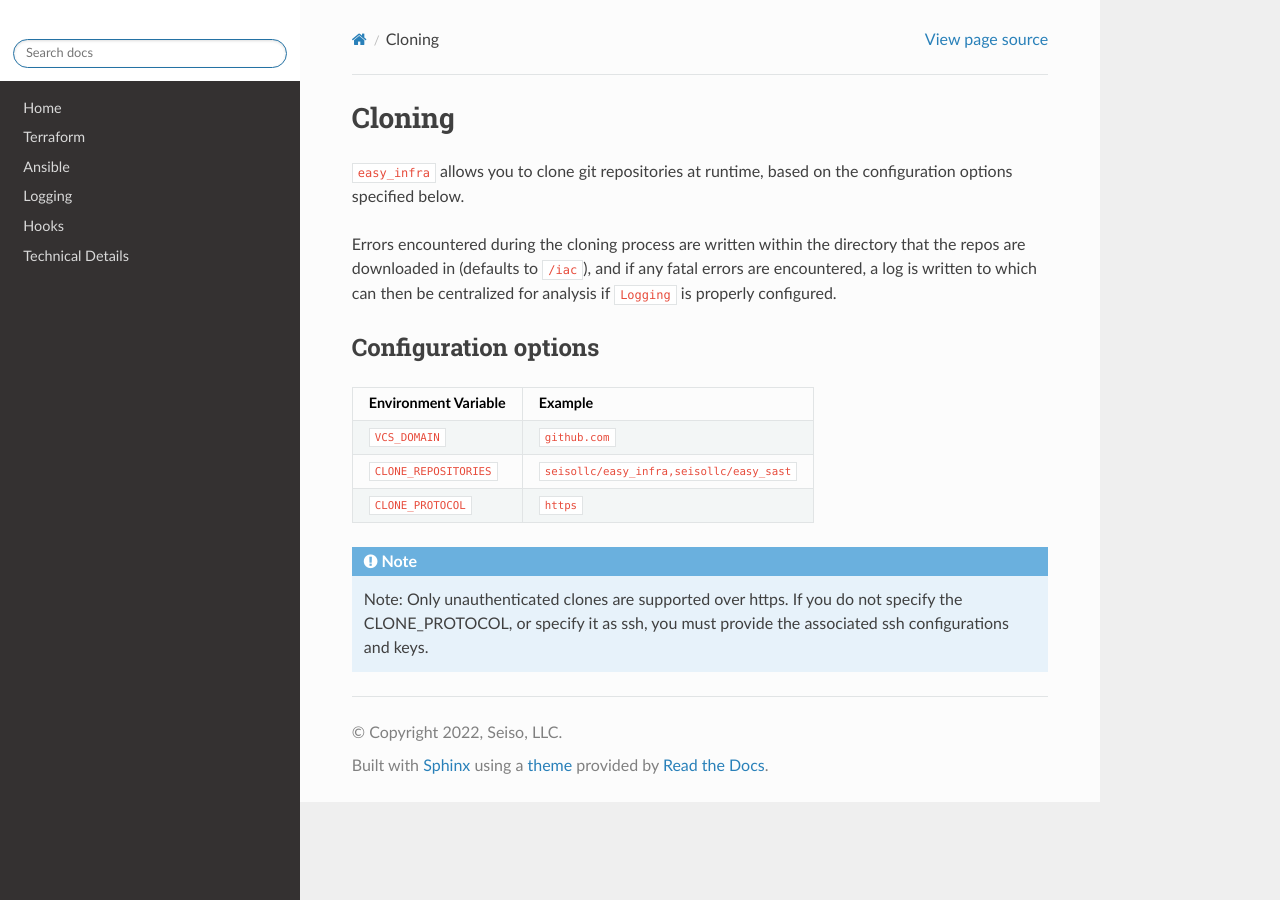
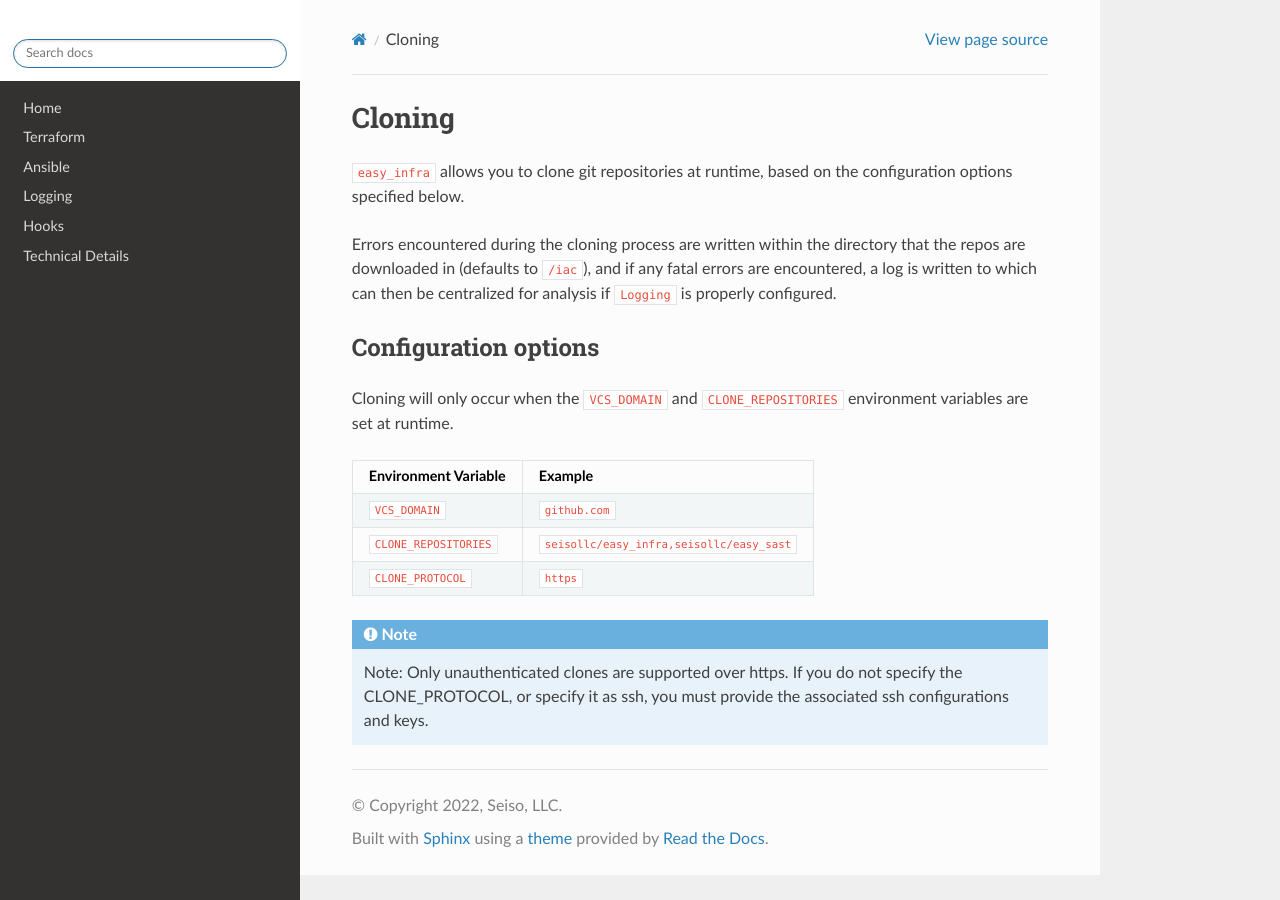
Before and after one commit to SeisoLLC/easy_infra, a Sphinx documentation site: the page built from docs/Cloning/index.rst, in a window 1280 px wide. Built offline with Sphinx 7.4.7 and the Read the Docs theme 2.0.0, drawn with Linux system fonts in a browser that asks for light colours.

Commit message:
Additional clarification in docs

```diff
--- a/docs/Cloning/index.rst
+++ b/docs/Cloning/index.rst
@@ -9,6 +9,8 @@ encountered, a log is written to which can then be centralized for analysis if `
 
 Configuration options
 ^^^^^^^^^^^^^^^^^^^^^
+
+Cloning will only occur when the ``VCS_DOMAIN`` and ``CLONE_REPOSITORIES`` environment variables are set at runtime.
 
 +------------------------+--------------------------------------------+
 | Environment Variable   | Example                                    |
```
